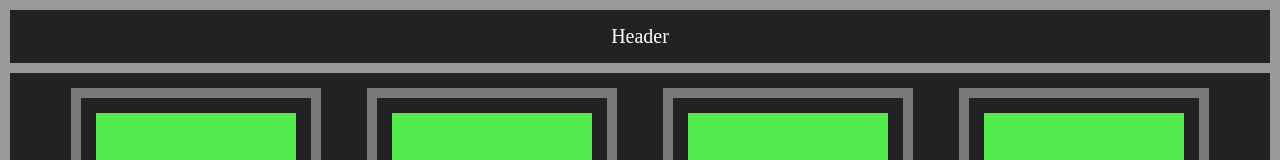
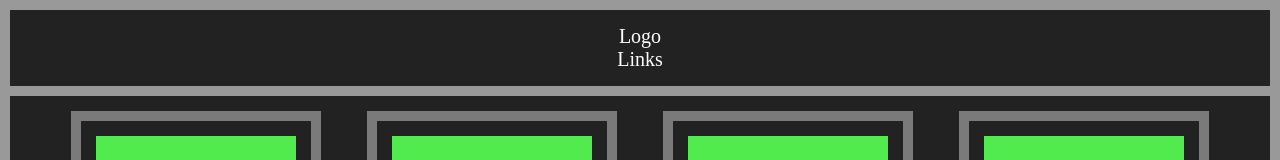
Before and after one commit to toggle-dev0/my_vercel_deploy, a React (Create React App) app: page / in a window 1280 px wide. Shown: the top 160 px of the page. Built offline with nearby package versions, Linux system fonts and the light colour scheme.

Commit message:
modified Header component

```diff
--- a/src/components/Header/Header.jsx
+++ b/src/components/Header/Header.jsx
@@ -3,7 +3,8 @@
 const Header = () => {
   return (
     <div className='Header'>
-        Header
+        <div>Logo</div>
+        <div>Links</div>
     </div>
   )
 }
```
